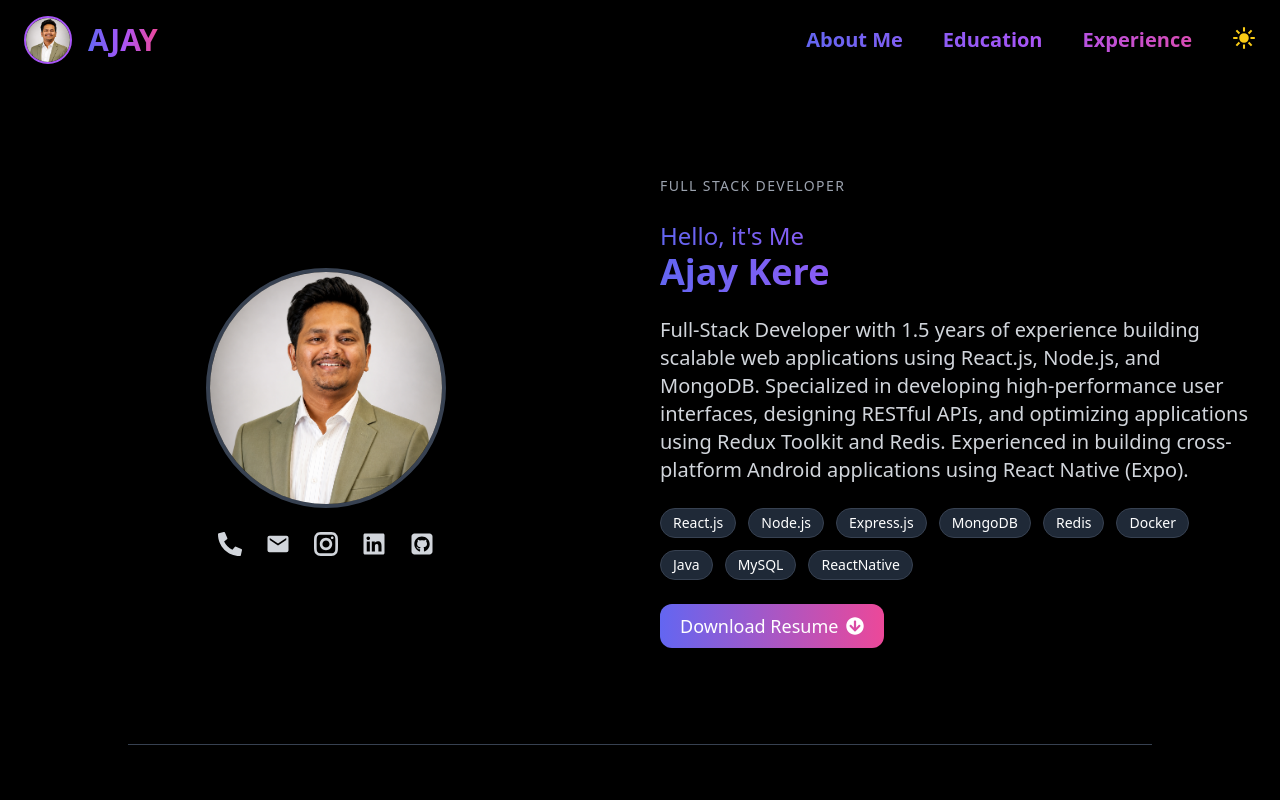
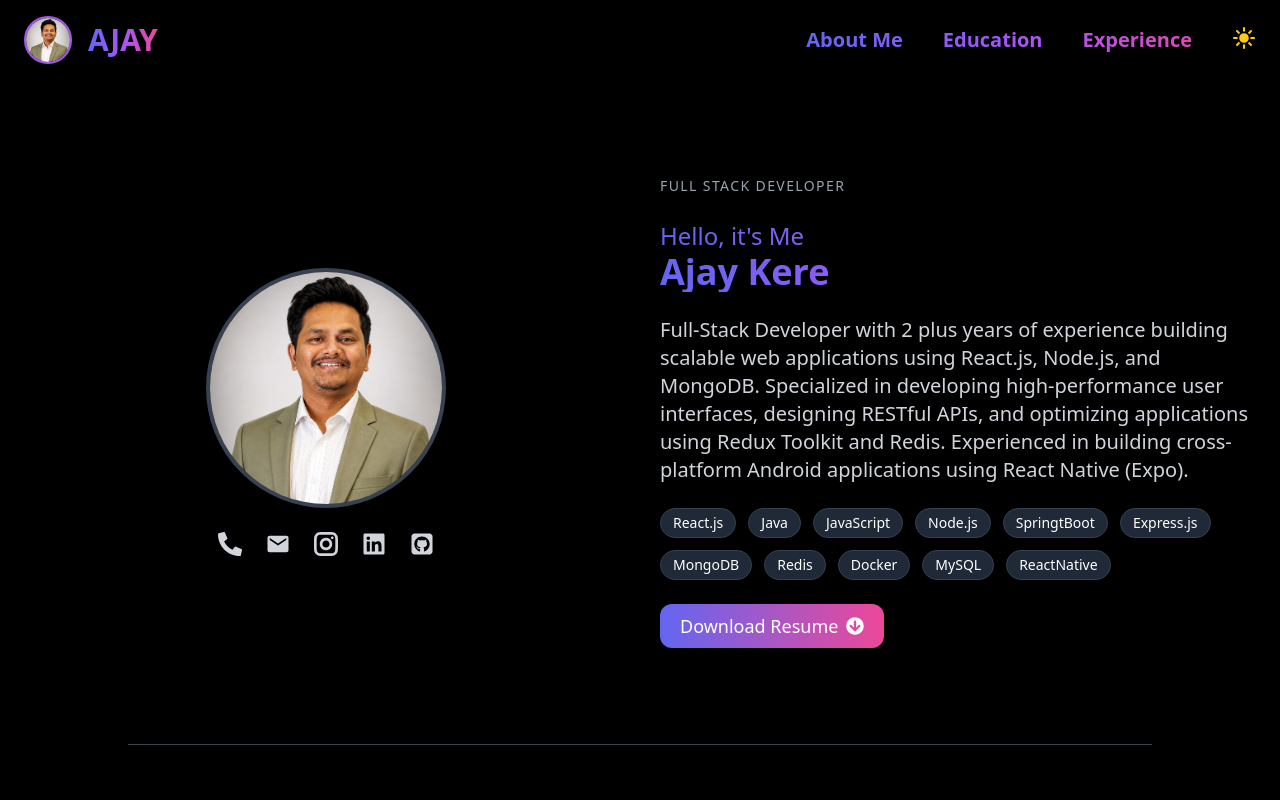
Before and after one commit to kereajay/Portfolio, a React (Vite) app: page / in a window 1280 px wide. Shown: the top 800 px of the page. Built offline with nearby package versions, Linux system fonts and the light colour scheme.

Commit message:
Updated resume

```diff
--- a/src/Pages/AboutMe.jsx
+++ b/src/Pages/AboutMe.jsx
@@ -24,6 +24,7 @@ import Nodejslogo from "../assets/Images/Nodejs.png";
 import MongoDBlogo from "../assets/Images/Mongodb.webp";
 import Redislogo from "../assets/Images/redis.webp"
 import Dockerlogo from "../assets/Images/docker.png"
+import SpringBootlogo from "../assets/Images/spring-boot.png"
 
 function AboutMe() {
   const [copy, setCopy] = useState(false);
@@ -101,14 +102,14 @@ function AboutMe() {
           </div>
 
           <p className="text-lg md:text-xl text-gray-300 dark:text-gray-500 leading-relaxed">
-            Full-Stack Developer with 1.5 years of experience building scalable web applications using React.js, Node.js, and MongoDB.
+            Full-Stack Developer with 2 plus years of experience building scalable web applications using React.js, Node.js, and MongoDB.
             Specialized in developing high-performance user interfaces, designing RESTful APIs, and optimizing applications using Redux Toolkit and Redis.
             Experienced in building cross-platform Android applications using React Native (Expo).
           </p>
 
           {/* Tech Tags */}
           <div className="flex flex-wrap gap-3">
-            {["React.js", "Node.js", "Express.js", "MongoDB", "Redis", "Docker","Java","MySQL","ReactNative"].map((tech, i) => (
+            {["React.js","Java","JavaScript","Node.js","SpringtBoot","Express.js", "MongoDB", "Redis", "Docker","MySQL","ReactNative"].map((tech, i) => (
               <span
                 key={i}
                 className="px-3 py-1 text-sm bg-gray-800 rounded-full border border-gray-700 hover:bg-indigo-500 transition"
@@ -157,7 +158,8 @@ function AboutMe() {
               { img: MongoDBlogo, name: "MongoDB" },
               { img: Expresslogo, name: "Express.js" },
               { img: Redislogo, name: "Redis" },
-              { img: Dockerlogo, name: "Docker" }
+              { img: Dockerlogo, name: "Docker" },
+              { img: SpringBootlogo, name: "SpringBoot" },
             ].map((skill, i) => (
               <div key={i} className="flex flex-col items-center bg-slate-800  p-4 mr-2 rounded-full hover:scale-105 transition">
                 <img src={skill.img} alt={skill.name} className="w-28 h-28 object-contain mb-2" />
```
Also changed, not shown: src/assets/Images/spring-boot.png (added), 1 other file (tests, documents, lock files or other folders).
